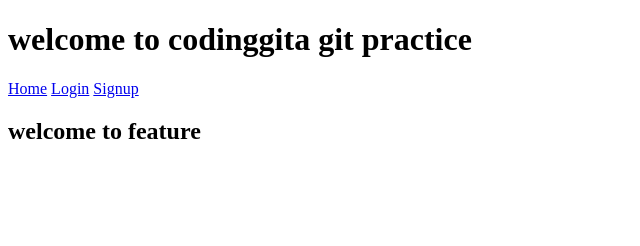
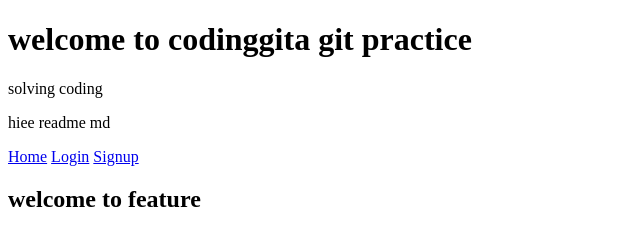
Before and after one commit to aakankshavaishnav/codinggita-git, a plain HTML site: page index.html in a window 1280 px wide. Shown: the whole page, without its empty margins (0-640 px from the left). Drawn offline with Linux system fonts and the light colour scheme.

Commit message:
updated amend and index

```diff
--- a/index.html
+++ b/index.html
@@ -7,6 +7,8 @@
 </head>
 <body>
 <h1>welcome to codinggita git practice</h1>
+solving coding
+ <p>hiee readme md</p>
 <nav>
     <a href="index.html">Home</a>
     <a href="login.html">Login</a>
```
Also changed, not shown: amend.html (added).
